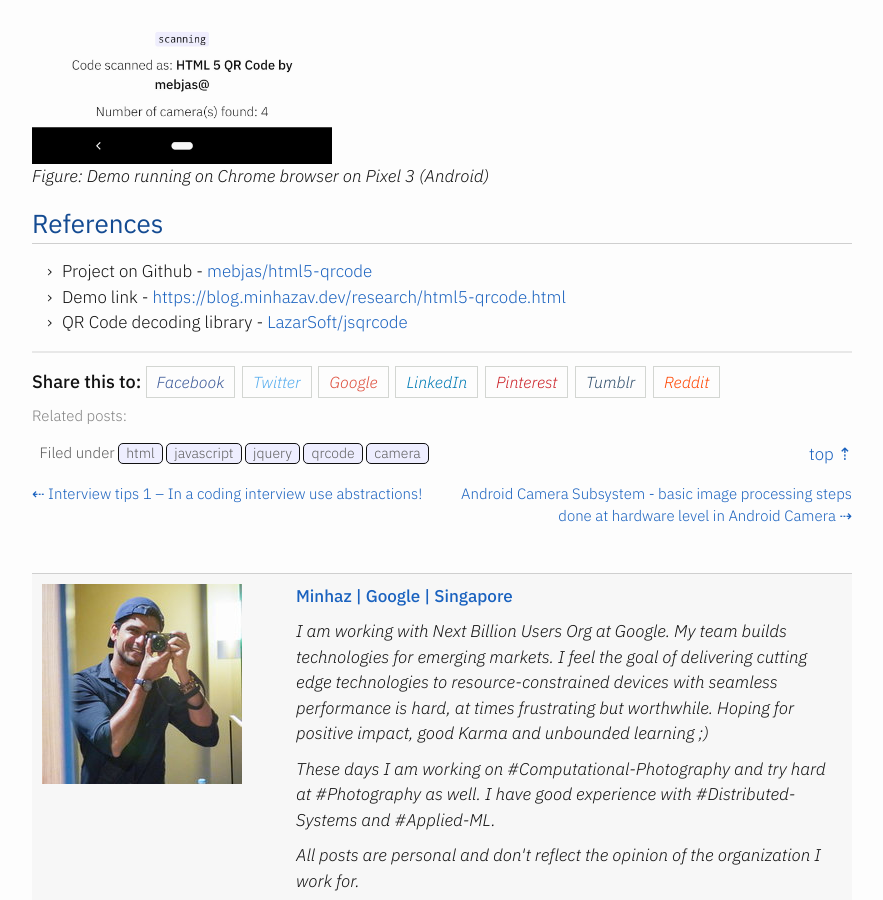
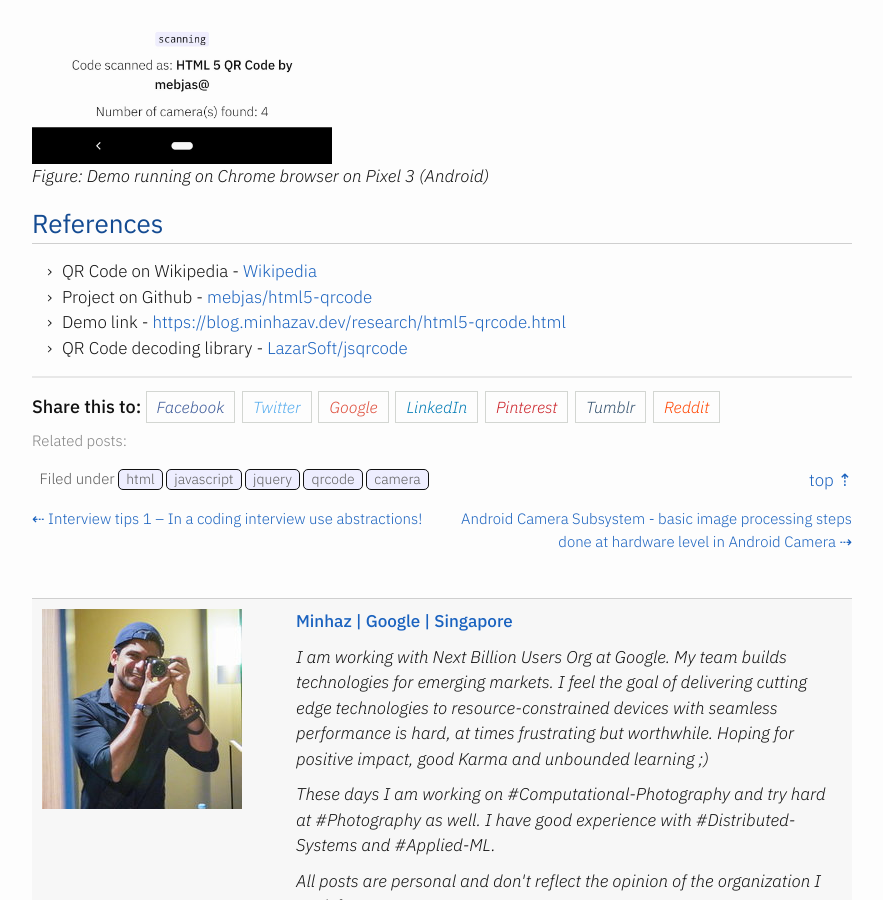
Before and after one commit to mebjas/mebjas.github.io, a Jekyll site: the page built from _posts/2019-12-30-qr-code-scanner-using-html-and-javascript.md, in a window 1280 px wide and 900 px high, scrolled down 5896 px. Shown: the whole window, without its empty margins (198-1081 px from the left). Built offline with Jekyll 4.4.1, drawn with Linux system fonts in a browser that asks for light colours; some of the changed lines change nothing that is shown.

Commit message:
Post 14* minor updates

```diff
--- a/_posts/2019-12-30-qr-code-scanner-using-html-and-javascript.md
+++ b/_posts/2019-12-30-qr-code-scanner-using-html-and-javascript.md
@@ -5,7 +5,7 @@
 description: "LazarSoft had written an excellent set of <a href='https://github.com/LazarSoft/jsqrcode'>QR code decoding javascript libraries</a>. However, it still requires some efforts to integrate the work with a web project, as we need to take care of enumerating different camera devices, setting up <code>canvas</code> or the <code>video</code> element and hooking the stream with <code>qrcode library</code>. Also recently, in leu of privacy concers, some javascript APIs related to accessing the camera has changed and it requires some efforts to ensure different platforms like mobile or PC, chrome or safari support it. To reduce these pain points I wrote a jQuery based wrapper on to abstract tasks like camera enumeration and UI setup - it can be found at <a href='https://github.com/mebjas/html5-qrcode'>mebjas/html5-qrcode</a>. In this article I have documented some details on how to use it and what is happening under the hook."
 post-no: 11
 toc: true
-image: '../images/post14_image3.jpg'
+image: '../images/post14_image1.png'
 ---
 <!-- NOTE: this article will have assets not under post 14 -->
 
@@ -148,6 +148,7 @@
 _Figure: Demo running on Chrome browser on Pixel 3 (Android)_
 
 ## References
+ - QR Code on Wikipedia - [Wikipedia](https://en.wikipedia.org/wiki/QR_code)
  - Project on Github - [mebjas/html5-qrcode](https://github.com/mebjas/html5-qrcode)
  - Demo link - [https://blog.minhazav.dev/research/html5-qrcode.html](https://blog.minhazav.dev/research/html5-qrcode.html)
  - QR Code decoding library - [LazarSoft/jsqrcode](https://github.com/LazarSoft/jsqrcode)
```
